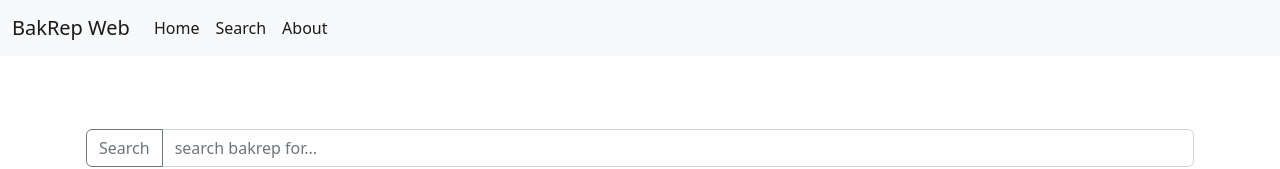
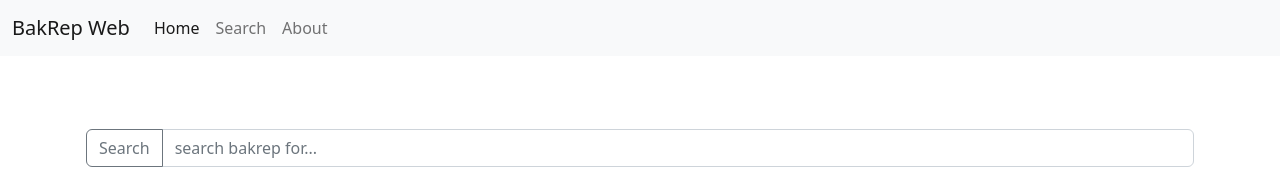
Before and after one commit to ag-computational-bio/bakrep-web, a Vue app: page / in a window 1280 px wide. Shown: the top 169 px of the page. Built offline with nearby package versions, Linux system fonts and the light colour scheme.

Commit message:
removed navbar item to slim components folder

```diff
--- a/src/components/Navbar.vue
+++ b/src/components/Navbar.vue
@@ -1,6 +1,5 @@
 <script setup lang="ts">
 import { ref } from 'vue';
-import NavbarItem from './NavbarItem.vue';
 const items = ref([
     {href: '/', text: 'Home'},
     {href: '/search', text: 'Search'},
@@ -19,7 +18,11 @@ const items = ref([
             </button>
             <div class="collapse navbar-collapse" id="navbarSupportedContent">
                 <ul class="navbar-nav me-auto mb-2 mb-lg-0">
-                    <NavbarItem :href=href :text=text v-for="{href, text} in items"/>
+                    <template v-for="{href, text} in items">
+                        <li>
+                            <router-link class="nav-link" :to="href">{{ text }}</router-link>
+                        </li>
+                    </template>
                 </ul>
             </div>
         </div>
```
